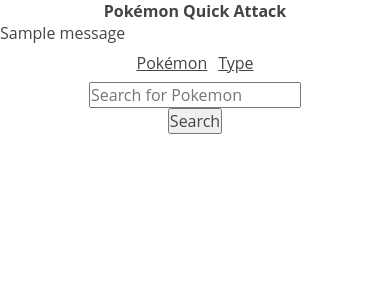
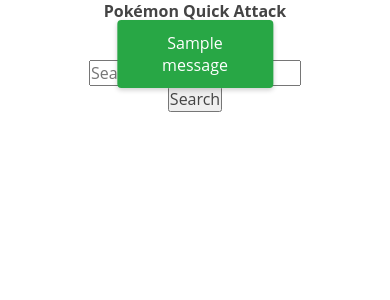
Before and after one commit to ej-sanmartin/PokemonQuickAttack, a Flask app: page / in a window 390 px wide. Shown: the top 300 px of the page. Run offline with Flask 2, Linux system fonts and the light colour scheme; one stand-in notice (Sample message) is shown.

Commit message:
UI loading state for immediate feedback when searching for pokemon.

```diff
--- a/flaskr/app.py
+++ b/flaskr/app.py
@@ -29,7 +29,7 @@
                              search=Search.enum_to_string(search_type),
                              data=data)
     except ValueError as e:
-        flash(str(e))
+        flash(str(e), 'error')
         session['search_type'] = Search.enum_to_string(Search.POKEMON)
         return redirect(url_for('index'))
 
@@ -40,9 +40,9 @@
         search_enum = Search.string_to_enum(search_type)
         # Store the validated string representation in session
         session['search_type'] = Search.enum_to_string(search_enum)
-        flash(f'Search mode changed to {search_type.title()}')
+        flash(f'Search mode changed to {search_type.title()}', 'info')
     except ValueError as e:
-        flash(str(e))
+        flash(str(e), 'error')
         session['search_type'] = Search.enum_to_string(Search.POKEMON)
 
     return redirect(url_for('index'))
@@ -53,14 +53,14 @@
     try:
         requested_pokemon = request.args.get('name', '')
         if not requested_pokemon:
-            flash('Please enter a Pokémon name')
+            flash('Please enter a Pokémon name', 'error')
             return redirect(url_for('index'))
 
-        flash('Searching for Pokémon...')
+        flash('Searching for Pokémon...', 'loading')
         pokemon_data = get_pokemon_data(requested_pokemon)
 
         if isinstance(pokemon_data, dict) and pokemon_data.get('error'):
-            flash('Pokémon not found')
+            flash('Pokémon not found', 'error')
             session['search_data'] = {}
         else:
             try:
@@ -79,14 +79,15 @@
                         'double_damage_from': getattr(type_relationship, 'double_damage_from', [])
                     }
                 }
-                flash('Pokémon found!')
+                # Remove the loading message since we have results
+                session.pop('_flashes', None)
             except Exception as e:
-                flash('Error processing Pokémon data')
+                flash('Error processing Pokémon data', 'error')
                 session['search_data'] = {}
 
         return redirect(url_for('index'))
     except Exception as e:
-        flash('An unexpected error occurred')
+        flash('An unexpected error occurred', 'error')
         session['search_data'] = {}
         return redirect(url_for('index'))
 
@@ -95,19 +96,20 @@
 def get_type():
     requested_type = request.args.get('name', '')
     if not requested_type:
-        flash('Please enter a type')
+        flash('Please enter a type', 'error')
         return redirect(url_for('index'))
 
-    flash('Searching for type...')
+    flash('Searching for type...', 'loading')
     type_data = get_type_relationship(requested_type)
 
     if type_data.get('error'):
-        flash('Type not found')
+        flash('Type not found', 'error')
         session['search_data'] = {}
     else:
         type_data["type"] = requested_type
         session['search_data'] = type_data
-        flash('Type found!')
+        # Remove the loading message since we have results
+        session.pop('_flashes', None)
 
     return redirect(url_for('index'))
 
--- a/flaskr/static/css/main.css
+++ b/flaskr/static/css/main.css
@@ -1,5 +1,10 @@
 /* CONSTANTS */
-:root {}
+:root {
+    --error-color: #dc3545;
+    --info-color: #17a2b8;
+    --loading-color: #6c757d;
+    --success-color: #28a745;
+}
 
 /* DEFAULTS */
 * {
@@ -29,6 +34,56 @@
 body::-webkit-scrollbar,
 html::-webkit-scrollbar {
     display: none;
+}
+
+/* Flash Messages */
+.flash-messages {
+    position: fixed;
+    top: 20px;
+    left: 50%;
+    transform: translateX(-50%);
+    z-index: 1000;
+    display: flex;
+    flex-direction: column;
+    align-items: center;
+    gap: 10px;
+}
+
+.flash-message {
+    padding: 12px 24px;
+    border-radius: 4px;
+    color: white;
+    font-weight: 500;
+    cursor: pointer;
+    box-shadow: 0 2px 5px rgba(0,0,0,0.2);
+    opacity: 1;
+    transition: opacity 0.3s ease, transform 0.3s ease;
+    transform: translateY(0);
+}
+
+.flash-message[style*="opacity: 0"] {
+    transform: translateY(-20px);
+}
+
+.flash-message.error {
+    background-color: var(--error-color);
+}
+
+.flash-message.info {
+    background-color: var(--info-color);
+}
+
+.flash-message.loading {
+    background-color: var(--loading-color);
+}
+
+.flash-message.success {
+    background-color: var(--success-color);
+}
+
+.flash-message.fade-out {
+    opacity: 0;
+    transform: translateY(-20px);
 }
 
 /* For tablets and smaller screened laptops */
@@ -69,6 +124,11 @@
         max-width: 60%;
         text-align: center;
         margin: 0 auto;
+    }
+
+    .flash-message {
+        width: 90%;
+        text-align: center;
     }
 }
 
--- a/flaskr/templates/base.html.jinja
+++ b/flaskr/templates/base.html.jinja
@@ -9,11 +9,13 @@
 <body>
     <h1>Pokémon Quick Attack</h1>
 
-    {% with messages = get_flashed_messages() %}
+    {% with messages = get_flashed_messages(with_categories=true) %}
         {% if messages %}
             <div class="flash-messages">
-                {% for message in messages %}
-                    <div class="flash-message">{{ message }}</div>
+                {% for category, message in messages %}
+                    <div class="flash-message {{ category }}" data-category="{{ category }}">
+                        {{ message }}
+                    </div>
                 {% endfor %}
             </div>
         {% endif %}
@@ -31,5 +33,7 @@
     </div>
 
     {% block body %}{% endblock body %}
+
+    <script src="{{ url_for('static', filename='js/flash-messages.js') }}"></script>
 </body>
 </html>
```
Also changed, not shown: flaskr/static/js/flash-messages.js (added, +67 -0 lines).
